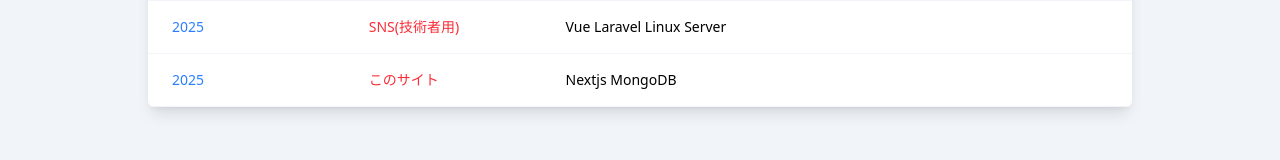
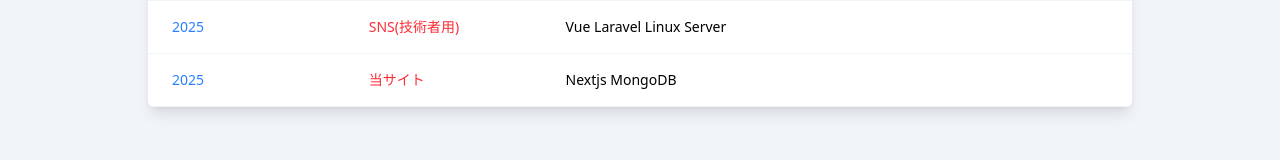
Before and after one commit to kashsan-jp/next-blog-app, a Next.js app: page /link in a window 1280 px wide. Shown: the part 444-604 px from the top of the page. Built offline with nearby package versions, Linux system fonts and the light colour scheme; no server answers.

Commit message:
2025.8.16.９

```diff
--- a/src/app/link/links.js
+++ b/src/app/link/links.js
@@ -4,6 +4,6 @@ export const links = [
   { id:3, date:"2010", siteName:"和菓子の福屋", url: "https://www.k-ash.com/fukuya", comment: "HTML CSS JavaScript jQueryMobile", },
   { id:4, date:"2025", siteName:"トラベル(Demo)", url: "https://www.k-ash.com/travel_website", comment: "HTML CSS JavaScript jQuery", },
   { id:5, date:"2025", siteName:"SNS(技術者用)", url: "https://k-ashtestsite.ddns.net", comment: "Vue Laravel Linux Server", },
-  { id:6, date:"2025", siteName:"このサイト", url: "https://next-blog-app-8uuo.vercel.app", comment: "Nextjs MongoDB", },
+  { id:6, date:"2025", siteName:"当サイト", url: "https://next-blog-app-8uuo.vercel.app", comment: "Nextjs MongoDB", },
 
 ]
```
